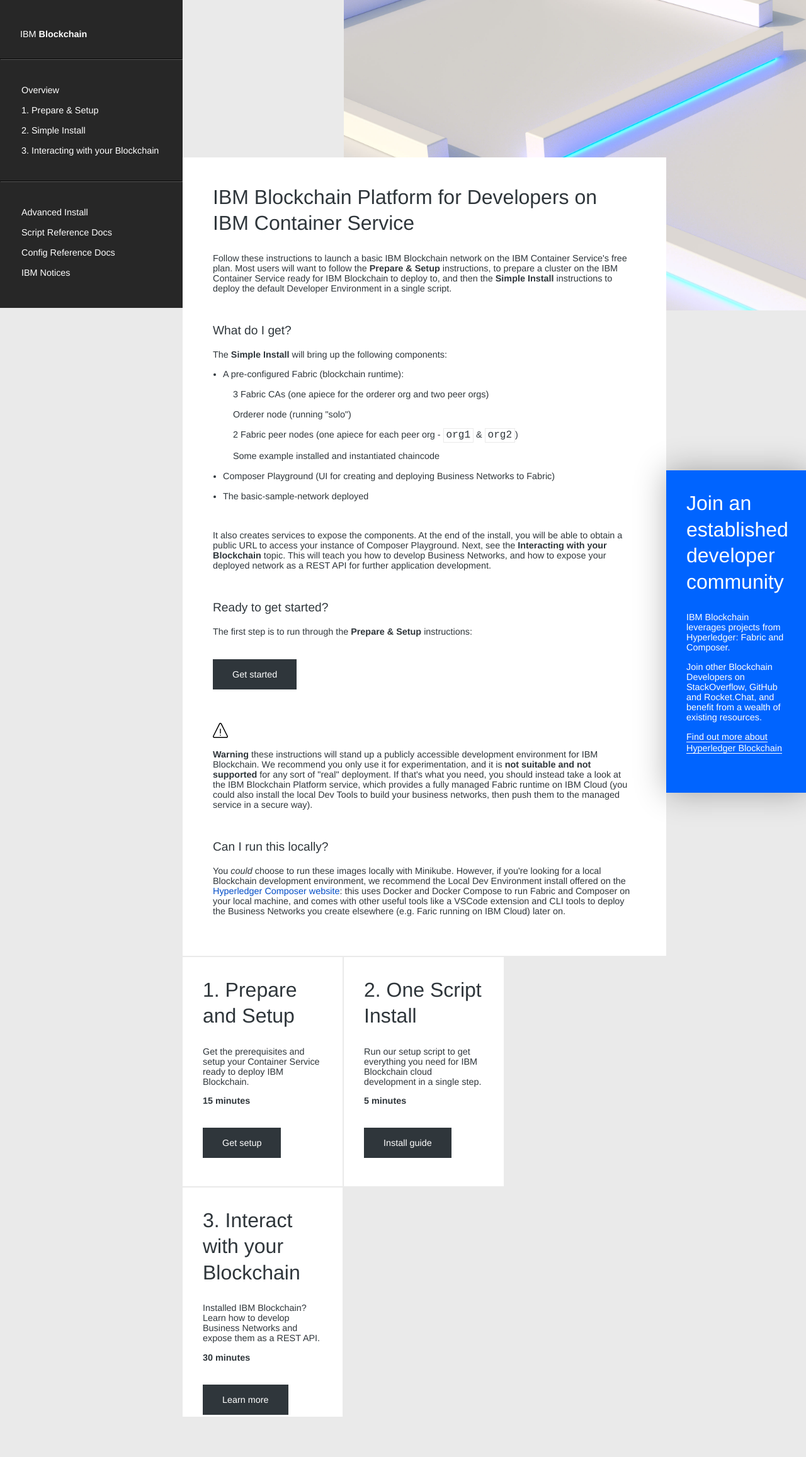
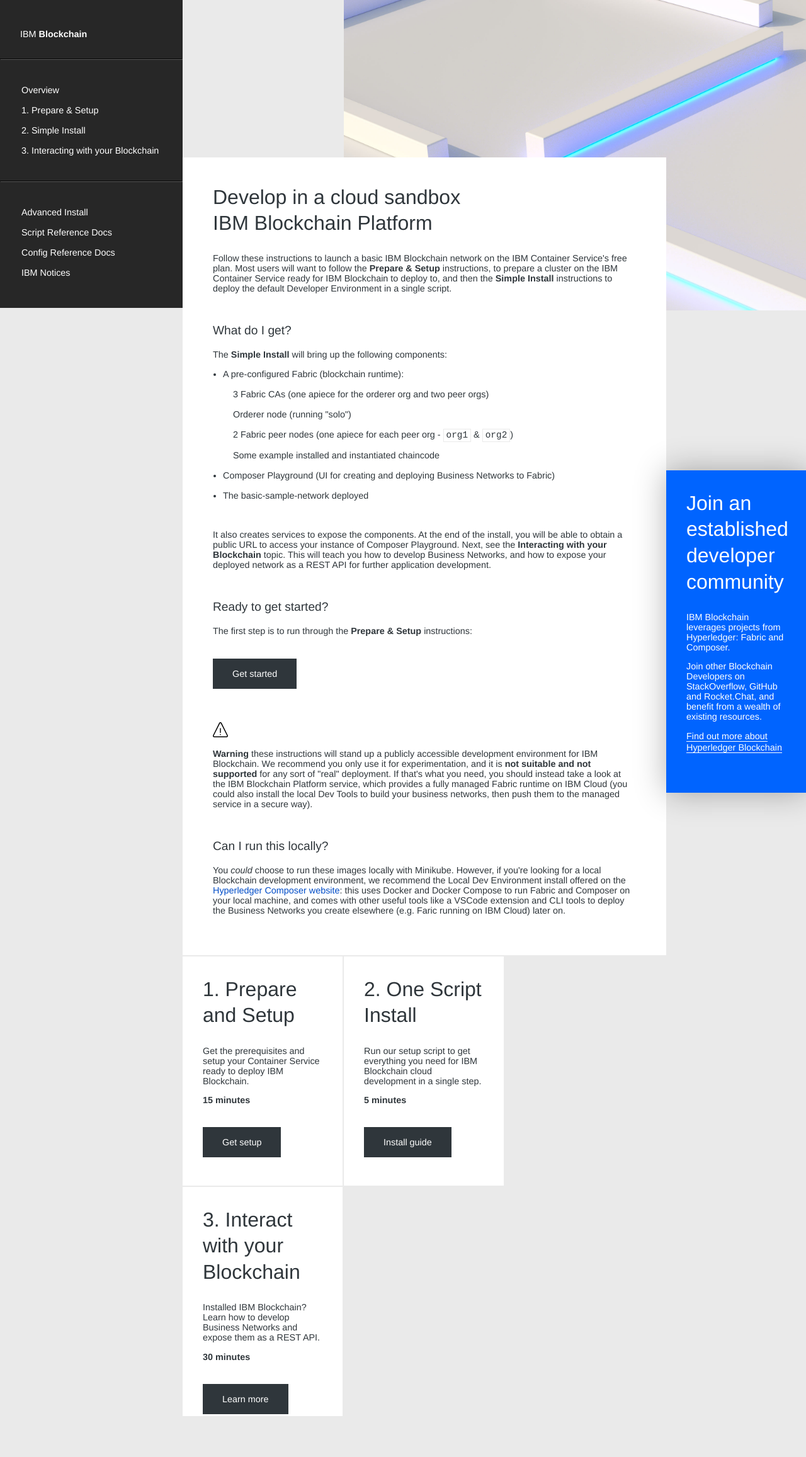
Before and after one commit to IBM-Blockchain-Archive/ibm-blockchain.github.io, a Jekyll site: the page built from index.html, in a window 1280 px wide. Shown: the whole page at 63% size. Built offline with Jekyll 4.4.1, drawn with Linux system fonts in a browser that asks for light colours; some web fonts are replaced.

Commit message:
title changes, notices file legibility edits (#25)

```diff
--- a/index.html
+++ b/index.html
@@ -13,7 +13,7 @@
 
 <div class="page-content index">
   <div class="left-panel">
-    <h2>IBM Blockchain Platform for Developers on IBM Container Service</h2>
+    <h2>Develop in a cloud sandbox<br>IBM Blockchain Platform</h2>
     <p>Follow these instructions to launch a basic IBM Blockchain network on the IBM Container Service's free plan.
 
     Most users will want to follow the <b>Prepare & Setup</b> instructions, to prepare a cluster on the IBM Container Service ready for IBM Blockchain to deploy to, and then the <b>Simple Install</b> instructions to deploy the default Developer Environment in a single script.</p>
```
Also changed, not shown: css/style.scss (+9 -2 lines), README.md, css/style.min.css.
